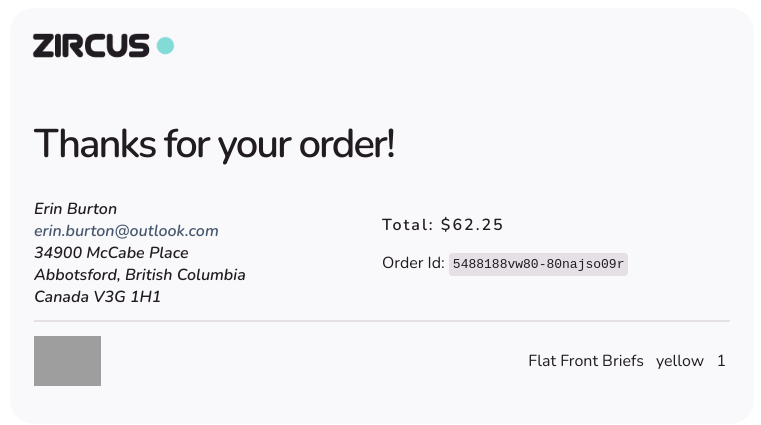
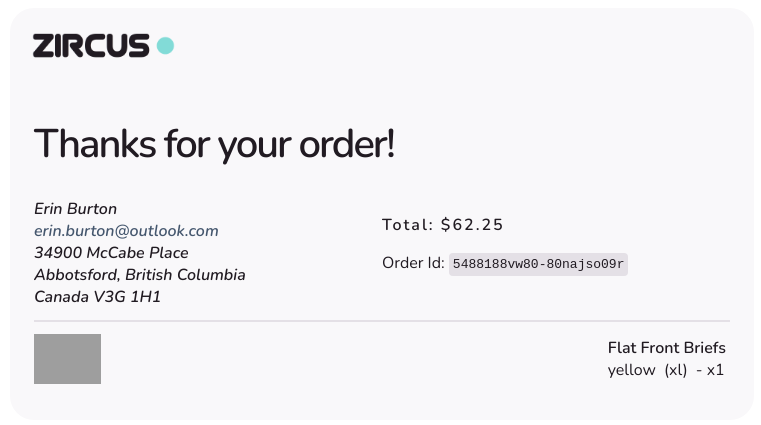
Before and after one commit to astridlyre/zircus, a Jekyll site: the page email.html, which Jekyll copies as it is, in a window 1280 px wide. Shown: the top 425 px of the page, without its empty margins (258-1019 px from the left). Built offline with Jekyll 4.4.1, drawn with Linux system fonts in a browser that asks for light colours; grey boxes are pictures that could not be loaded.

Commit message:
email template

```diff
--- a/email.html
+++ b/email.html
@@ -172,10 +172,12 @@
               alt=""
               style="height: 50px; object-fit: contain"
             />
-            <p class="product">
-              <span>Flat Front Briefs</span> <span>yellow</span>
-              <span>1</span>
-            </p></a
+            <ul>
+              <li>
+                <span><strong>Flat Front Briefs</strong></span>
+              </li>
+              <li><span>yellow</span><span>(xl)</span><span>- x1</span></li>
+            </ul></a
           >
         </div>
       </main>
```
